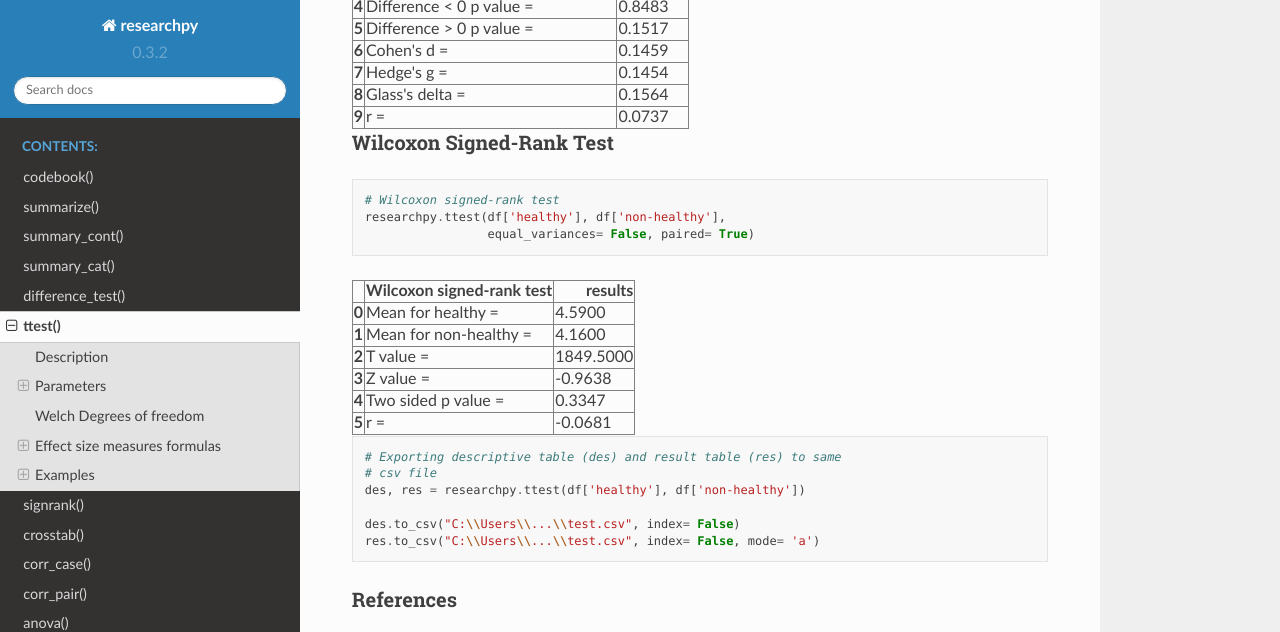
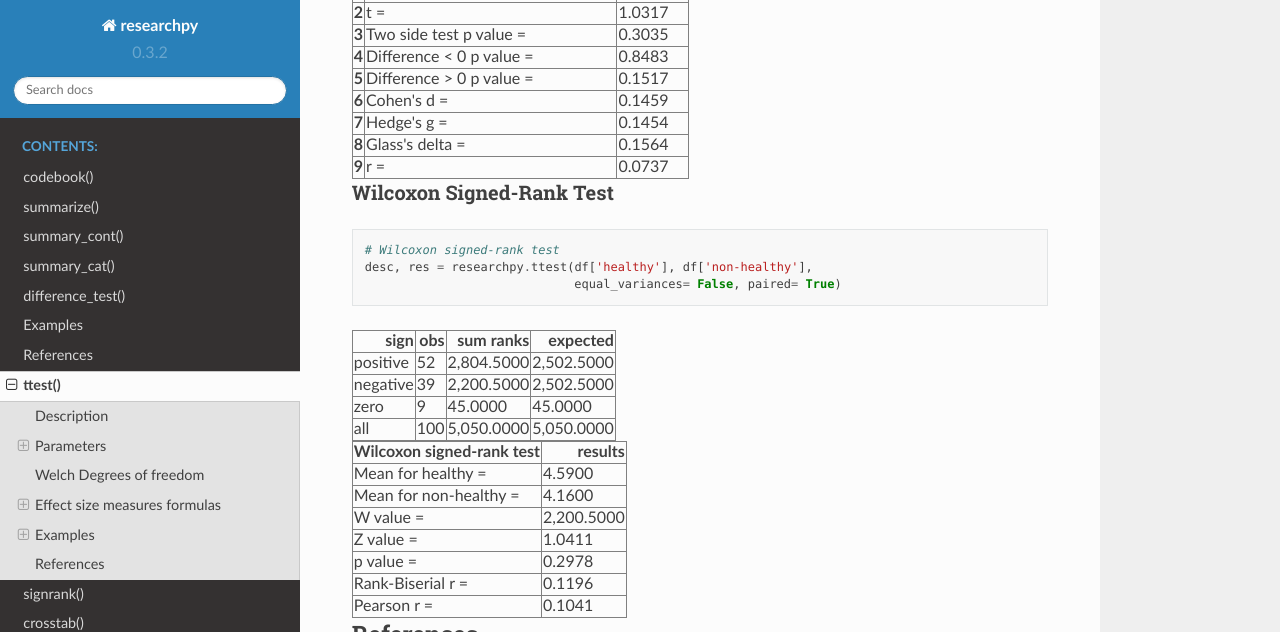
Before and after one commit to researchpy/documentation, a Sphinx documentation site: the page built from source/ttest_documentation.rst, in a window 1280 px wide and 900 px high, scrolled down 5954 px, cut to the strip 0-632 px from the top of the window. Built offline with Sphinx 7.4.7 and the Read the Docs theme 2.0.0, drawn with Linux system fonts in a browser that asks for light colours; cross-references to code outside the pages are shown as plain code; some of the changed text lies outside the part shown.

Commit message:
Updated documentation for multiple methods

```diff
--- a/source/ttest_documentation.rst
+++ b/source/ttest_documentation.rst
@@ -636,72 +639,21 @@ Wilcoxon Signed-Rank Test
 .. code:: python
 
     # Wilcoxon signed-rank test
-    researchpy.ttest(df['healthy'], df['non-healthy'],
-                     equal_variances= False, paired= True)
+    desc, res = researchpy.ttest(df['healthy'], df['non-healthy'],
+                                 equal_variances= False, paired= True)
 
 .. raw:: html
 
-    <div>
-    <table border="1" class="dataframe">
-      <thead>
-        <tr style="text-align: right;">
-          <th></th>
-          <th>Wilcoxon signed-rank test</th>
-          <th>results</th>
-        </tr>
-      </thead>
-      <tbody>
-        <tr>
-          <th>0</th>
-          <td>Mean for healthy =</td>
-          <td>4.5900</td>
-        </tr>
-        <tr>
-          <th>1</th>
-          <td>Mean for non-healthy =</td>
-          <td>4.1600</td>
-        </tr>
-        <tr>
-          <th>2</th>
-          <td>T value =</td>
-          <td>1849.5000</td>
-        </tr>
-        <tr>
-          <th>3</th>
-          <td>Z value =</td>
-          <td>-0.9638</td>
-        </tr>
-        <tr>
-          <th>4</th>
-          <td>Two sided p value =</td>
-          <td>0.3347</td>
-        </tr>
-        <tr>
-          <th>5</th>
-          <td>r =</td>
-          <td>-0.0681</td>
-        </tr>
-      </tbody>
-    </table>
-    </div>
+    <table border="1" class="dataframe">  <thead>    <tr style="text-align: right;">      <th>sign</th>      <th>obs</th>      <th>sum ranks</th>      <th>expected</th>    </tr>  </thead>  <tbody>    <tr>      <td>positive</td>      <td>52</td>      <td>2,804.5000</td>      <td>2,502.5000</td>    </tr>    <tr>      <td>negative</td>      <td>39</td>      <td>2,200.5000</td>      <td>2,502.5000</td>    </tr>    <tr>      <td>zero</td>      <td>9</td>      <td>45.0000</td>      <td>45.0000</td>    </tr>    <tr>      <td>all</td>      <td>100</td>      <td>5,050.0000</td>      <td>5,050.0000</td>    </tr>  </tbody></table>
 
-
-
-.. code:: python
-
-    # Exporting descriptive table (des) and result table (res) to same
-    # csv file
-    des, res = researchpy.ttest(df['healthy'], df['non-healthy'])
-
-    des.to_csv("C:\\Users\\...\\test.csv", index= False)
-    res.to_csv("C:\\Users\\...\\test.csv", index= False, mode= 'a')
+    <table border="1" class="dataframe">  <thead>    <tr style="text-align: right;">      <th>Wilcoxon signed-rank test</th>      <th>results</th>    </tr>  </thead>  <tbody>    <tr>      <td>Mean for healthy =</td>      <td>4.5900</td>    </tr>    <tr>      <td>Mean for non-healthy =</td>      <td>4.1600</td>    </tr>    <tr>      <td>W value =</td>      <td>2,200.5000</td>    </tr>    <tr>      <td>Z value =</td>      <td>1.0411</td>    </tr>    <tr>      <td>p value =</td>      <td>0.2978</td>    </tr>    <tr>      <td>Rank-Biserial r =</td>      <td>0.1196</td>    </tr>    <tr>      <td>Pearson r =</td>      <td>0.1041</td>    </tr>  </tbody></table>
 
 
 
 
 
 References
-----------
+==========
 .. bibliography:: refs.bib
    :cited:
    :list: bullet
```
Also changed, not shown: other parts of source/ttest_documentation.rst (+3 -0 lines), source/anova_documentation.rst (+6 -0 lines), source/difference_test_documentation.rst (+39 -46 lines), source/signrank_documentation.rst (+21 -13 lines), source/summarize_documentation.rst (+5 -5 lines).
